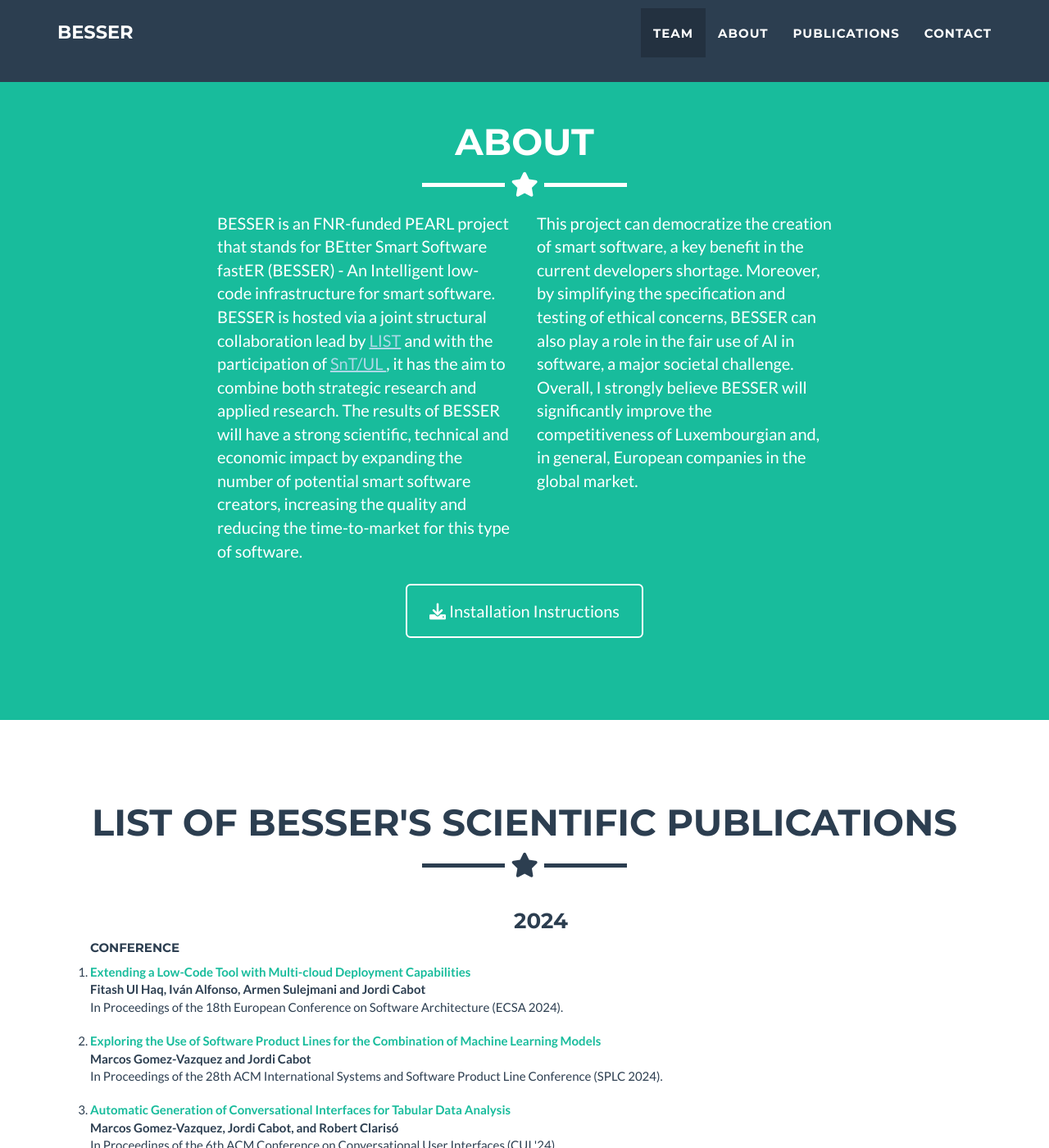
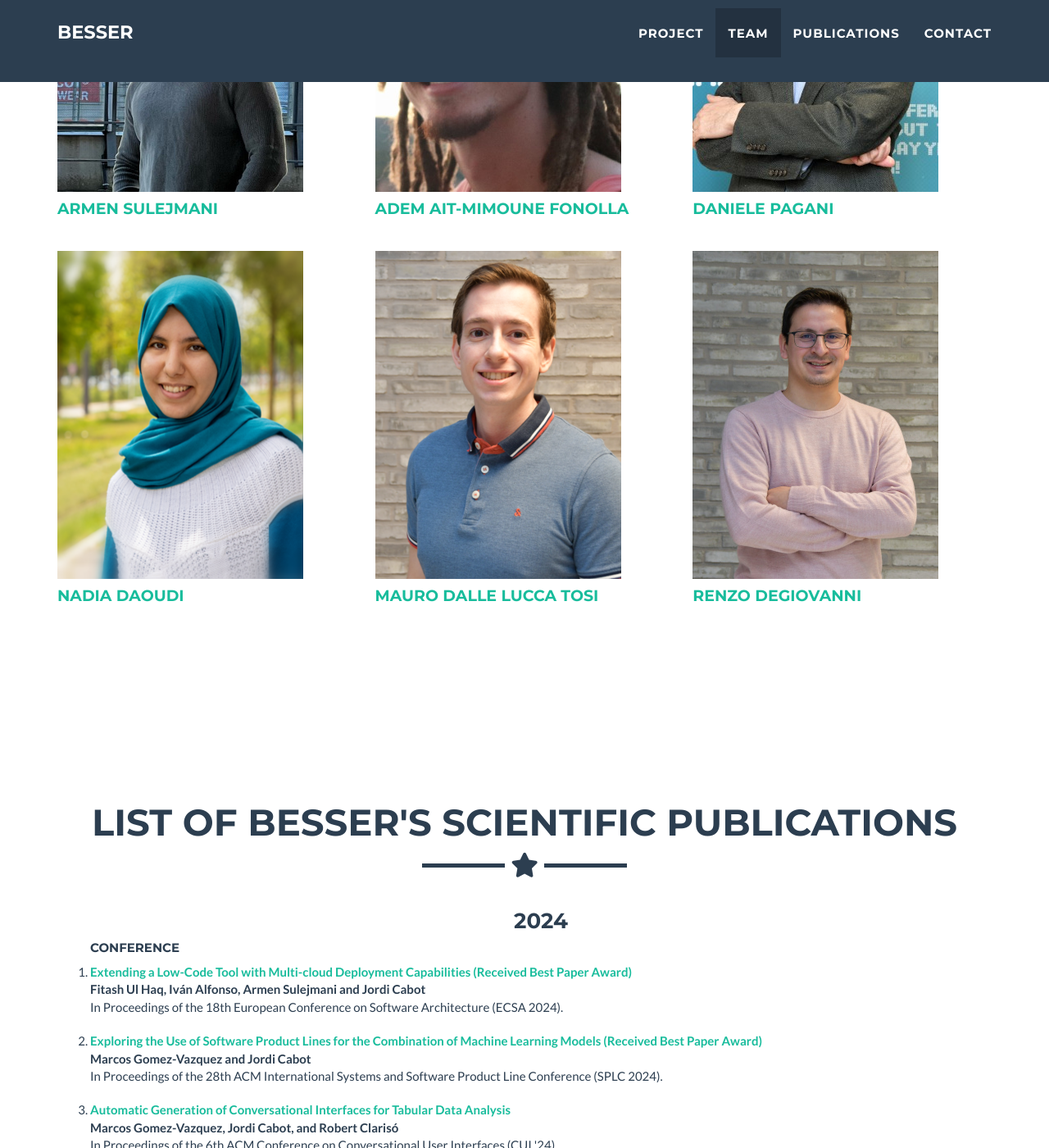
Before and after one commit to BESSER-PEARL/teampage, a Jekyll site: the page built from _posts/2014-07-18-project-1.markdown, in a window 1280 px wide and 1400 px high, scrolled down 3303 px. Shown: the whole window at 82% size. Built offline with Jekyll 4.4.1, drawn with Linux system fonts in a browser that asks for light colours; some of the changed text lies outside the part shown.

```diff
--- a/_config.yml
+++ b/_config.yml
@@ -45,6 +45,8 @@ social:
     url: https://www.linkedin.com/in/jcabot/
   - title: github
     url: https://github.com/BESSER-PEARL/BESSER
+  - title: youtube
+    url: https://www.youtube.com/@BESSER-PEARL
 
 # Postal address (add as many lines as necessary)
 address:
--- a/_data/publications.csv
+++ b/_data/publications.csv
@@ -1,6 +1,6 @@
 year,authors,name,link,type,info
-2024,"Fitash Ul Haq, Iván Alfonso, Armen Sulejmani and Jordi Cabot",Extending a Low-Code Tool with Multi-cloud Deployment Capabilities,https://doi.org/10.1007/978-3-031-71246-3_5,conference,In Proceedings of the 18th European Conference on Software Architecture (ECSA 2024).
-2024,"Marcos Gomez-Vazquez and Jordi Cabot",Exploring the Use of Software Product Lines for the Combination of Machine Learning Models,https://doi.org/10.1145/3646548.3676599,conference,"In Proceedings of the 28th ACM International Systems and Software Product Line Conference (SPLC 2024)."
+2024,"Fitash Ul Haq, Iván Alfonso, Armen Sulejmani and Jordi Cabot",Extending a Low-Code Tool with Multi-cloud Deployment Capabilities (Received Best Paper Award),https://doi.org/10.1007/978-3-031-71246-3_5,conference,In Proceedings of the 18th European Conference on Software Architecture (ECSA 2024).
+2024,"Marcos Gomez-Vazquez and Jordi Cabot",Exploring the Use of Software Product Lines for the Combination of Machine Learning Models (Received Best Paper Award),https://doi.org/10.1145/3646548.3676599,conference,"In Proceedings of the 28th ACM International Systems and Software Product Line Conference (SPLC 2024)."
 2024,"Marcos Gomez-Vazquez, Jordi Cabot, and Robert Clarisó",Automatic Generation of Conversational Interfaces for Tabular Data Analysis,https://doi.org/10.1145/3640794.3665577,conference,"In Proceedings of the 6th ACM Conference on Conversational User Interfaces (CUI '24)."
 2024,"Aaron Conrardy and Jordi Cabot",From Image to UML: First Results of Image Based UML Diagram Generation Using LLMs,https://doi.org/10.48550/arXiv.2404.11376,workshop,"First Large Language Models for Model-Driven Engineering Workshop (LLM4MDE 2024)"
 2024,"Marcos Gomez-Vazquez, Sergio Morales, German Castignani, Robert Clarisó, Aaron Conrardy, Louis Deladiennee, Samuel Renault and Jordi Cabot",A Leaderboard to Benchmark Ethical Biases in LLMs,https://ceur-ws.org/Vol-3744/paper1.pdf,workshop,"Proceedings of the 1st Workshop on AI bias: Measurements, Mitigation, Explanation Strategies (AIMMES 2024)"
--- a/_includes/about.html
+++ b/_includes/about.html
@@ -3,7 +3,7 @@
   <div class="container">
     <div class="row">
       <div class="col-lg-12 text-center">
-        <h2>About</h2>
+        <h2>Project</h2>
         <hr class="star-light">
       </div>
     </div>
--- a/_includes/nav.html
+++ b/_includes/nav.html
@@ -19,10 +19,10 @@
           <a href="#page-top"></a>
         </li>
         <li class="page-scroll">
-          <a href="#portfolio">Team</a>
+          <a href="#about">Project</a>
         </li>
         <li class="page-scroll">
-          <a href="#about">About</a>
+          <a href="#portfolio">Team</a>
         </li>
         <li class="page-scroll">
           <a href="#publications">Publications</a>
--- a/_layouts/default.html
+++ b/_layouts/default.html
@@ -5,8 +5,8 @@
 <body id="page-top" class="index">
   {% include nav.html %}
   {% include header.html %}
+  {% include about.html %}
   {% include portfolio_grid.html %}
-  {% include about.html %}
   {% include publications.html %}
 
   {% if site.contact == "static" %}
```
